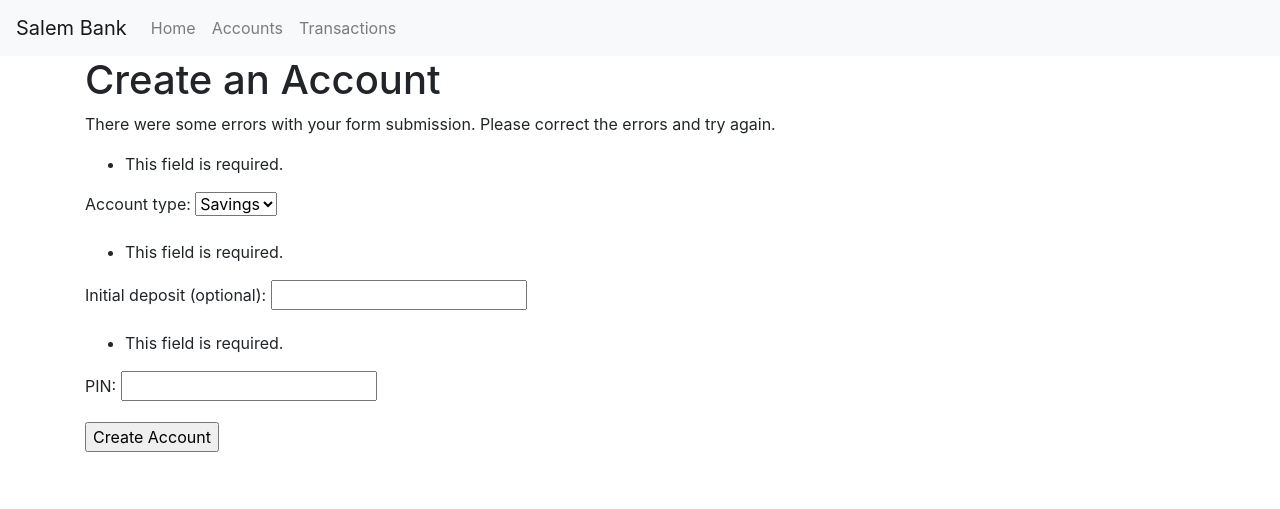
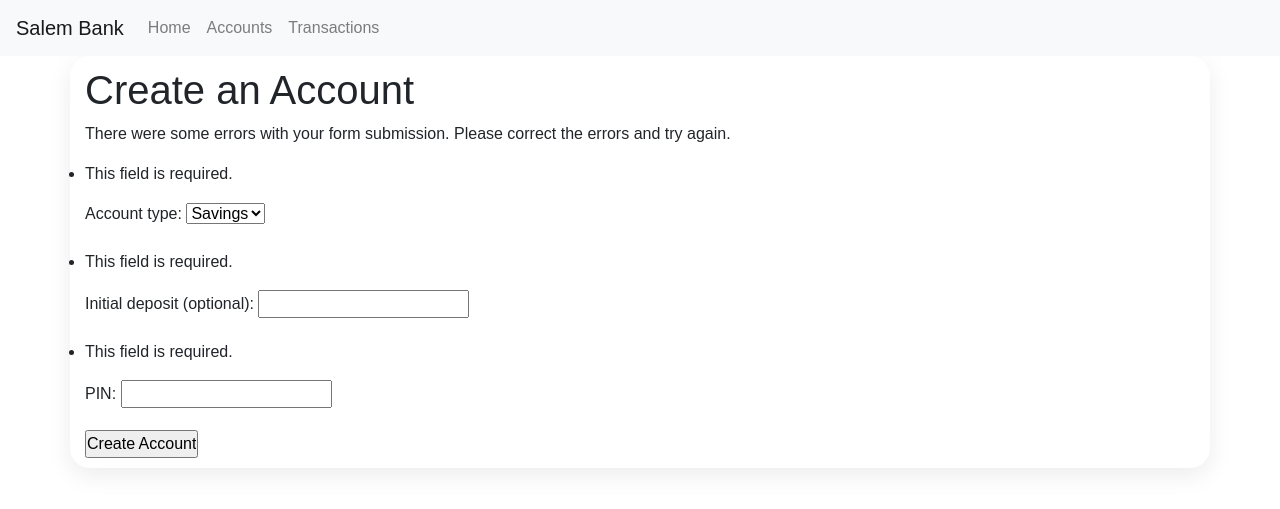
Before and after one commit to Adjanour/BankX-Django, a Django app: page /create_account in a window 1280 px wide. Shown: the top 509 px of the page. Run offline with Django 4.2, Linux system fonts and the light colour scheme; some libraries are stand-ins or nearby versions.

Commit message:
fixed the UI a bit

```diff
--- a/Accounts/templates/base.html
+++ b/Accounts/templates/base.html
@@ -1,9 +1,13 @@
 <!DOCTYPE html>
 <html lang="en">
 <head>
+
     <meta charset="UTF-8">
     <meta name="viewport" content="width=device-width, initial-scale=1.0">
     <title>Salem Bank</title>
+    {% load static %}
+    <link rel="stylesheet" href="{% static 'css/total2.css' %}">
+    <link rel="shortcut icon" type="image/png" href="{% static 'favicon.ico' %}" >
     <link rel="stylesheet" href="https://stackpath.bootstrapcdn.com/bootstrap/4.5.2/css/bootstrap.min.css">
 
 </head>
```
